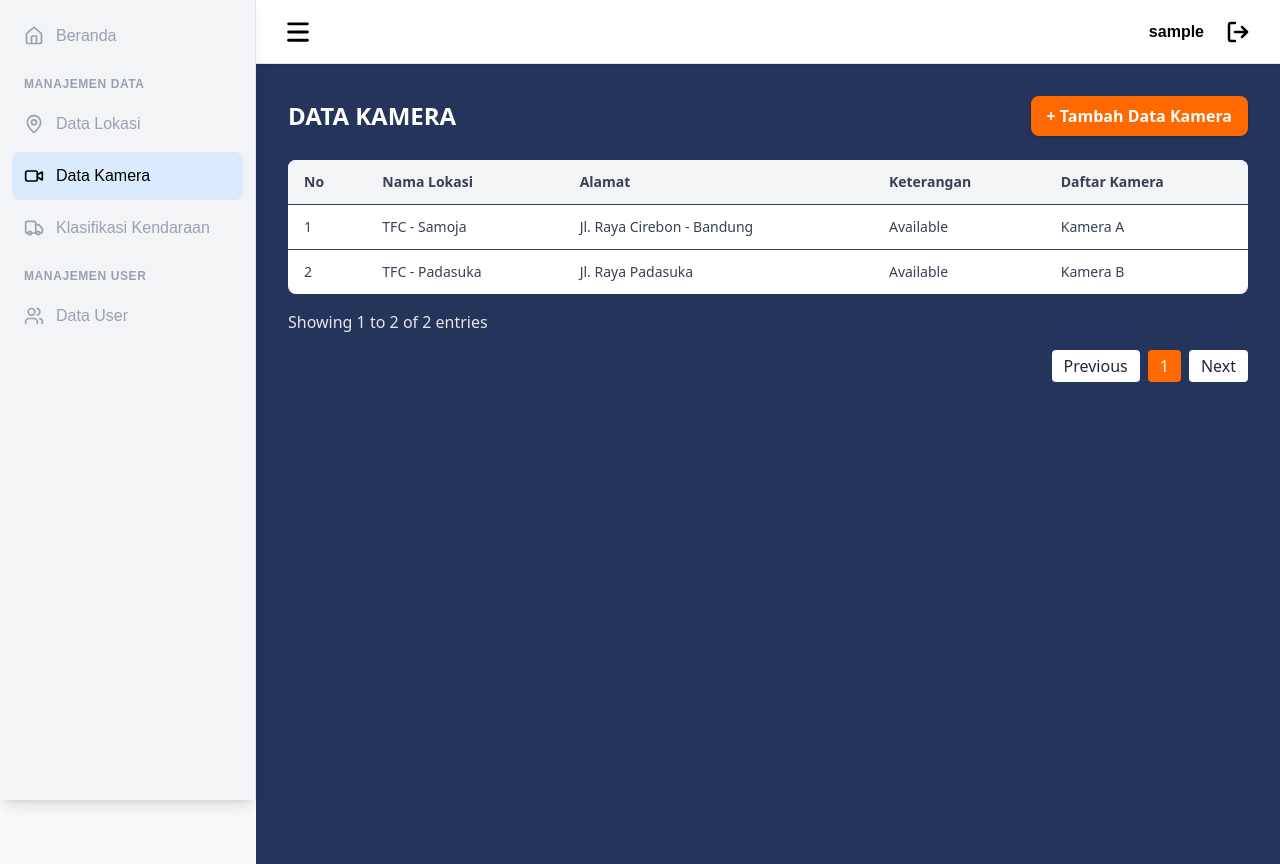
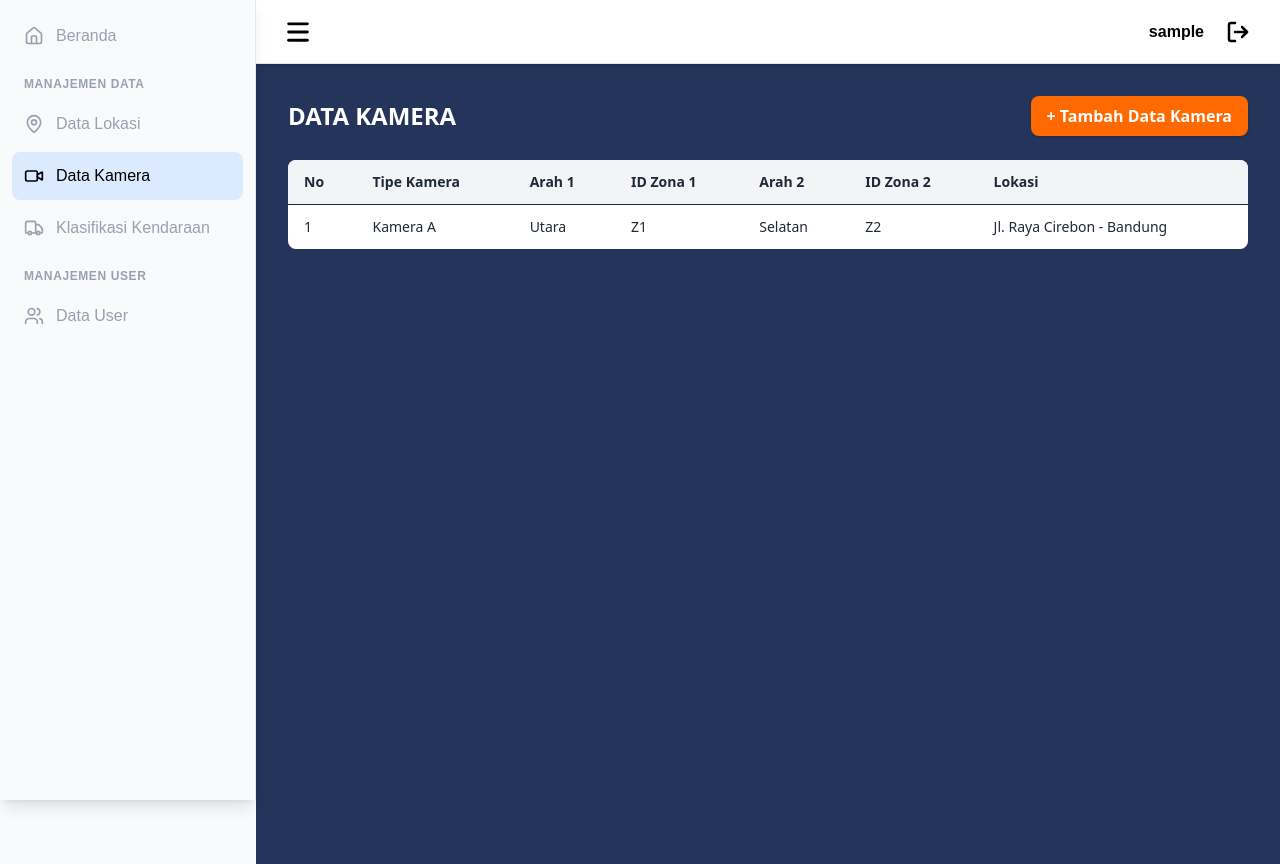
Before and after one commit to fitranmei/Plato, a Next.js app in the folder frontend/: page /kamera in a window 1280 px wide. Built offline with nearby package versions, Linux system fonts and the light colour scheme; sample sign-in values are in the browser's storage; a web font is replaced by a local one.

Commit message:
add Sidebar Opacity

```diff
--- a/frontend/app/components/AppShell.tsx
+++ b/frontend/app/components/AppShell.tsx
@@ -3,6 +3,32 @@ import React, { useEffect, useState } from 'react';
 import Header from './header';
 import Sidebar from './Sidebar';
 import { usePathname, useRouter } from 'next/navigation';
+import { ModalProvider, useModalContext } from './ModalContext';
+
+function AppShellInner({ children, showSidebar, open, setOpen, isDesktop, toggle, pathname }: {
+  children: React.ReactNode;
+  showSidebar: boolean;
+  open: boolean;
+  setOpen: (v: boolean) => void;
+  isDesktop: boolean;
+  toggle: () => void;
+  pathname: string;
+}) {
+  const { isModalOpen } = useModalContext();
+
+  return (
+    <div className="min-h-screen bg-gray-50">
+      {/* Sidebar logic */}
+      {showSidebar && <Sidebar controlledOpen={open} setOpen={setOpen} isDesktop={isDesktop} isDark={isModalOpen} />}
+
+      {/* Geser konten ke kanan kalau sidebar muncul */}
+      <div className={`${showSidebar && open ? 'lg:pl-64' : ''} transition-all duration-300`}>
+        {pathname !== '/login' && <Header onToggleSidebar={showSidebar ? toggle : undefined} />}
+        {children}
+      </div>
+    </div>
+  );
+}
 
 export default function AppShell({ children }: { children: React.ReactNode }) {
   const pathname = usePathname() || '/';
@@ -49,15 +75,16 @@ export default function AppShell({ children }: { children: React.ReactNode }) {
   }
 
   return (
-    <div className="min-h-screen bg-gray-50">
-      {/* Sidebar logic */}
-      {showSidebar && <Sidebar controlledOpen={open} setOpen={setOpen} isDesktop={isDesktop} />}
-
-      {/* Geser konten ke kanan kalau sidebar muncul */}
-      <div className={`${showSidebar && open ? 'lg:pl-64' : ''} transition-all duration-300`}>
-        {pathname !== '/login' && <Header onToggleSidebar={showSidebar ? toggle : undefined} />}
-        {children}
-      </div>
-    </div>
+    <ModalProvider>
+      <AppShellInner
+        children={children}
+        showSidebar={showSidebar}
+        open={open}
+        setOpen={setOpen}
+        isDesktop={isDesktop}
+        toggle={toggle}
+        pathname={pathname}
+      />
+    </ModalProvider>
   );
 }
--- /dev/null
+++ b/frontend/app/components/ModalContext.tsx
@@ -0,0 +1,28 @@
+"use client";
+
+import React, { createContext, useContext, useState, ReactNode } from 'react';
+
+interface ModalContextType {
+  isModalOpen: boolean;
+  setIsModalOpen: (open: boolean) => void;
+}
+
+const ModalContext = createContext<ModalContextType | undefined>(undefined);
+
+export function ModalProvider({ children }: { children: ReactNode }) {
+  const [isModalOpen, setIsModalOpen] = useState(false);
+
+  return (
+    <ModalContext.Provider value={{ isModalOpen, setIsModalOpen }}>
+      {children}
+    </ModalContext.Provider>
+  );
+}
+
+export function useModalContext() {
+  const context = useContext(ModalContext);
+  if (!context) {
+    throw new Error('useModalContext must be used within ModalProvider');
+  }
+  return context;
+}
--- a/frontend/app/kamera/page.tsx
+++ b/frontend/app/kamera/page.tsx
@@ -1,57 +1,236 @@
 "use client";
-import React from 'react';
-import Link from 'next/link';
 
-const SAMPLE_ROWS = [
-	{ id: 1, name: 'TFC - Samoja', address: 'Jl. Raya Cirebon - Bandung', keterangan: 'Available' , daftarkamera: 'Kamera A' },
-	{ id: 2, name: 'TFC - Padasuka', address: 'Jl. Raya Padasuka' , keterangan: 'Available' , daftarkamera: 'Kamera B'},
-];
+import React, { useState, useEffect } from "react";
+import { X } from "lucide-react";
+import { useModalContext } from "../components/ModalContext";
 
-export default function LokasiPage() {
+type Kamera = {
+  id: number;
+  tipe: string;
+  arah1: string;
+  zona1: string;
+  arah2: string;
+  zona2: string;
+  lokasi: string;
+};
+
+export default function KameraPage() {
+  const { setIsModalOpen } = useModalContext();
+
+  // ================= STATE =================
+  const [kameras, setKameras] = useState<Kamera[]>([
+    {
+      id: 1,
+      tipe: "Kamera A",
+      arah1: "Utara",
+      zona1: "Z1",
+      arah2: "Selatan",
+      zona2: "Z2",
+      lokasi: "Jl. Raya Cirebon - Bandung",
+    },
+  ]);
+
+  const [showModal, setShowModal] = useState(false);
+
+  const [form, setForm] = useState({
+    tipe: "",
+    arah1: "",
+    zona1: "",
+    arah2: "",
+    zona2: "",
+    lokasi: "",
+  });
+
+  useEffect(() => {
+    setIsModalOpen(showModal);
+  }, [showModal, setIsModalOpen]);
+
+  // ================= LOGIC =================
+  const handleSave = () => {
+    if (!form.tipe || !form.lokasi) return;
+
+    setKameras([
+      ...kameras,
+      {
+        id: kameras.length + 1,
+        ...form,
+      },
+    ]);
+
+    setForm({
+      tipe: "",
+      arah1: "",
+      zona1: "",
+      arah2: "",
+      zona2: "",
+      lokasi: "",
+    });
+
+    setShowModal(false);
+  };
+
+  const inputClass =
+    "w-full mt-2 px-4 py-3 rounded-lg border border-gray-300 bg-white text-gray-800 placeholder-gray-400 focus:outline-none focus:ring-2 focus:ring-[#24345A]/30";
+
+  // ================= UI =================
   return (
     <main className="min-h-screen bg-[#24345A] text-white font-sans">
       <div className="p-8 max-w-6xl mx-auto">
+
+        {/* ===== TITLE & ACTION ===== */}
         <div className="flex items-center justify-between mb-6">
           <h1 className="text-2xl font-bold">DATA KAMERA</h1>
-						<div className="flex items-center gap-4">
-							<Link href="/lokasi/tambah" className="bg-orange-500 hover:bg-orange-600 text-white font-semibold py-2 px-4 rounded-lg shadow">
+          <button
+            onClick={() => setShowModal(true)}
+            className="bg-orange-500 hover:bg-orange-600 text-white font-semibold py-2 px-4 rounded-lg shadow"
+          >
             + Tambah Data Kamera
-							</Link>
-						</div>
+          </button>
         </div>
 
-				<div className="bg-white rounded-lg overflow-hidden">
-					<table className="min-w-full text-sm text-left text-gray-700">
+        {/* ===== TABLE ===== */}
+        <div className="bg-white rounded-lg overflow-hidden text-gray-800">
+          <table className="min-w-full text-sm text-left">
             <thead className="bg-gray-100">
               <tr>
                 <th className="px-4 py-3">No</th>
-								<th className="px-4 py-3">Nama Lokasi</th>
-								<th className="px-4 py-3">Alamat</th>
-								<th className="px-4 py-3">Keterangan</th>
-								<th className="px-4 py-3">Daftar Kamera</th>
+                <th className="px-4 py-3">Tipe Kamera</th>
+                <th className="px-4 py-3">Arah 1</th>
+                <th className="px-4 py-3">ID Zona 1</th>
+                <th className="px-4 py-3">Arah 2</th>
+                <th className="px-4 py-3">ID Zona 2</th>
+                <th className="px-4 py-3">Lokasi</th>
               </tr>
             </thead>
             <tbody>
-							{SAMPLE_ROWS.map((r) => (
-								<tr key={r.id} className="border-t">
-									<td className="px-4 py-3">{r.id}</td>
-									<td className="px-4 py-3">{r.name}</td>
-									<td className="px-4 py-3">{r.address}</td>
-                                    <td className="px-4 py-3">{r.keterangan}</td>
-                                    <td className="px-4 py-3">{r.daftarkamera}</td>
+              {kameras.map((k, i) => (
+                <tr key={k.id} className="border-t">
+                  <td className="px-4 py-3">{i + 1}</td>
+                  <td className="px-4 py-3">{k.tipe}</td>
+                  <td className="px-4 py-3">{k.arah1}</td>
+                  <td className="px-4 py-3">{k.zona1}</td>
+                  <td className="px-4 py-3">{k.arah2}</td>
+                  <td className="px-4 py-3">{k.zona2}</td>
+                  <td className="px-4 py-3">{k.lokasi}</td>
                 </tr>
               ))}
             </tbody>
           </table>
         </div>
+      </div>
 
-				<div className="mt-4 text-gray-200">Showing 1 to {SAMPLE_ROWS.length} of {SAMPLE_ROWS.length} entries</div>
-				<div className="mt-4 flex justify-end gap-2">
-					<button className="px-3 py-1 rounded bg-white text-gray-800">Previous</button>
-					<div className="px-3 py-1 rounded bg-orange-500">1</div>
-					<button className="px-3 py-1 rounded bg-white text-gray-800">Next</button>
+      {/* ================= MODAL TAMBAH KAMERA ================= */}
+      {showModal && (
+        <>
+          {/* OVERLAY */}
+          <div
+            className="fixed inset-0 bg-black/60 z-40"
+            onClick={() => setShowModal(false)}
+          />
+
+          {/* MODAL */}
+          <div className="fixed inset-0 z-50 flex items-center justify-center">
+            <div className="bg-gray-200 w-[760px] rounded-xl p-8 text-black relative">
+
+              {/* CLOSE */}
+              <button
+                onClick={() => setShowModal(false)}
+                className="absolute top-4 right-4"
+                title="Tutup"
+              >
+                <X size={24} />
+              </button>
+
+              <h2 className="text-xl font-bold mb-8">
+                TAMBAH DATA KAMERA
+              </h2>
+
+              {/* FORM */}
+              <div className="grid grid-cols-2 gap-6">
+                <div>
+                  <label>Tipe Kamera</label>
+                  <input
+                    className={inputClass}
+                    placeholder="Masukkan tipe kamera"
+                    value={form.tipe}
+                    onChange={(e) =>
+                      setForm({ ...form, tipe: e.target.value })
+                    }
+                  />
+                </div>
+
+                <div>
+                  <label>Arah 2</label>
+                  <input
+                    className={inputClass}
+                    placeholder="Masukkan arah 2"
+                    value={form.arah2}
+                    onChange={(e) =>
+                      setForm({ ...form, arah2: e.target.value })
+                    }
+                  />
+                </div>
+
+                <div>
+                  <label>Arah 1 ke</label>
+                  <input
+                    className={inputClass}
+                    placeholder="Masukkan arah 1"
+                    value={form.arah1}
+                    onChange={(e) =>
+                      setForm({ ...form, arah1: e.target.value })
+                    }
+                  />
+                </div>
+
+                <div>
+                  <label>ID Zona Arah 2</label>
+                  <input
+                    className={inputClass}
+                    placeholder="Masukkan ID zona arah 2"
+                    value={form.zona2}
+                    onChange={(e) =>
+                      setForm({ ...form, zona2: e.target.value })
+                    }
+                  />
+                </div>
+
+                <div>
+                  <label>ID Zona Arah 1</label>
+                  <input
+                    className={inputClass}
+                    placeholder="Masukkan ID zona arah 1"
+                    value={form.zona1}
+                    onChange={(e) =>
+                      setForm({ ...form, zona1: e.target.value })
+                    }
+                  />
+                </div>
+
+                <div>
+                  <label>Lokasi Penempatan Kamera</label>
+                  <input
+                    className={inputClass}
+                    placeholder="Masukkan lokasi kamera"
+                    value={form.lokasi}
+                    onChange={(e) =>
+                      setForm({ ...form, lokasi: e.target.value })
+                    }
+                  />
                 </div>
               </div>
+
+              {/* SAVE */}
+              <button
+                onClick={handleSave}
+                className="mt-10 w-full bg-[#24345A] text-white py-3 rounded-lg font-bold text-lg"
+              >
+                SIMPAN
+              </button>
+            </div>
+          </div>
+        </>
+      )}
     </main>
   );
 }
--- a/frontend/app/manajemen-user/page.tsx
+++ b/frontend/app/manajemen-user/page.tsx
@@ -1,7 +1,8 @@
 "use client";
 
-import React, { useState } from "react";
+import React, { useState, useEffect } from "react";
 import { Search, X } from "lucide-react";
+import { useModalContext } from "../components/ModalContext";
 
 type User = {
   id: number;
@@ -12,6 +13,8 @@ type User = {
 };
 
 export default function ManajemenUserPage() {
+  const { setIsModalOpen } = useModalContext();
+
   // ================= STATE =================
   const [users, setUsers] = useState<User[]>([
     {
@@ -40,6 +43,10 @@ export default function ManajemenUserPage() {
     confirm: "",
     level: "",
   });
+
+  useEffect(() => {
+    setIsModalOpen(showModal);
+  }, [showModal, setIsModalOpen]);
 
   // ================= LOGIC =================
   const filteredUsers = users.filter((u) =>
```
Also changed, not shown: frontend/app/components/Sidebar.tsx (+10 -9 lines), 2 other files (tests, documents, lock files or other folders). Lines whose indentation alone changed are shown as unchanged.
